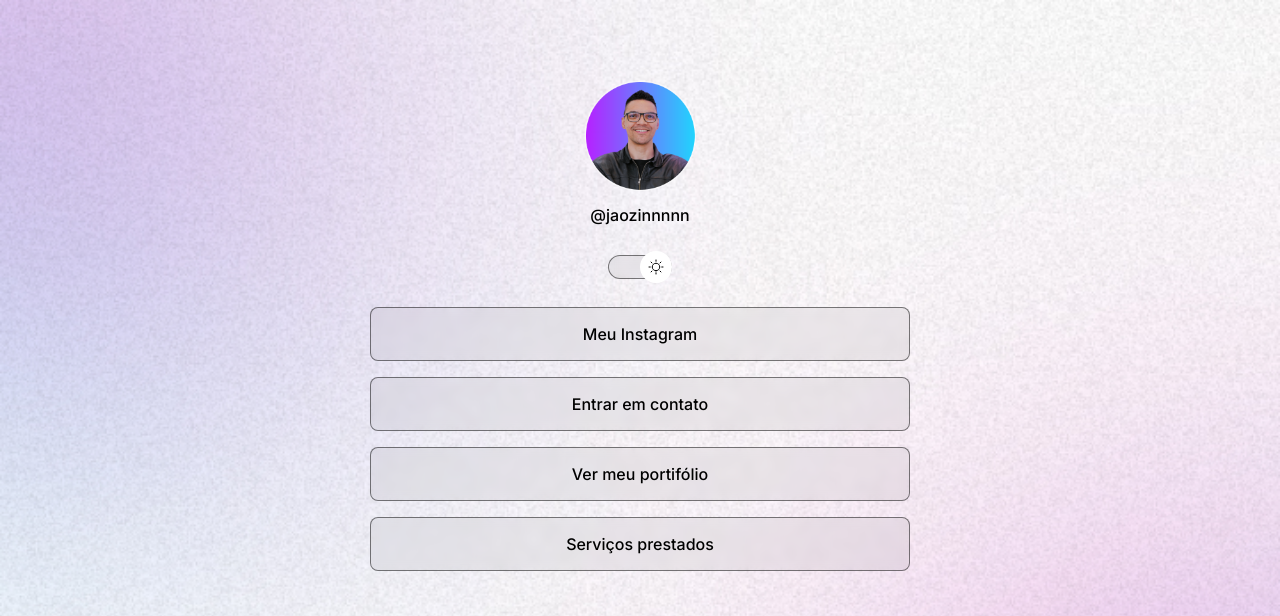
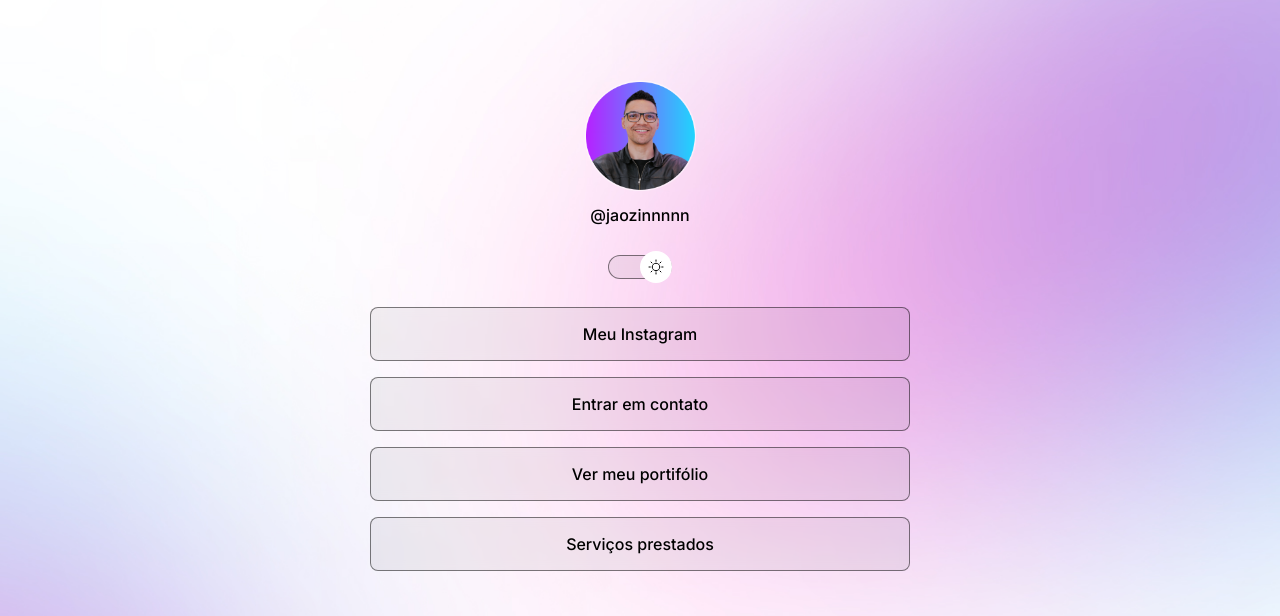
Before and after one commit to jaozin999/links, a plain HTML site: page index.html in a window 1280 px wide. Shown: the top 616 px of the page. Drawn offline with nearby package versions, Linux system fonts and the light colour scheme.

Commit message:
adicionado responsividade para dispositivos moveis

```diff
--- a/style.css
+++ b/style.css
@@ -26,6 +26,7 @@
 
 body {
   background: var(--bg-url) no-repeat top center/cover;
+  height: 100vh;
 }
 body * {
   font-family: "Inter", sans-serif;
@@ -156,3 +157,15 @@ footer{
   text-align: center;
   font-size: 14px;
 }
+
+
+/* media queries */
+
+@media (min-width: 700px){
+  :root{
+    --bg-url: url(./assets/grande_escuro.jpg);
+  }
+  .light{
+    --bg-url: url(./assets/grande_claro.jpg);
+  }
+}
```
Also changed, not shown: assets/grande_claro.jpg (added), assets/grande_escuro.jpg (added).
